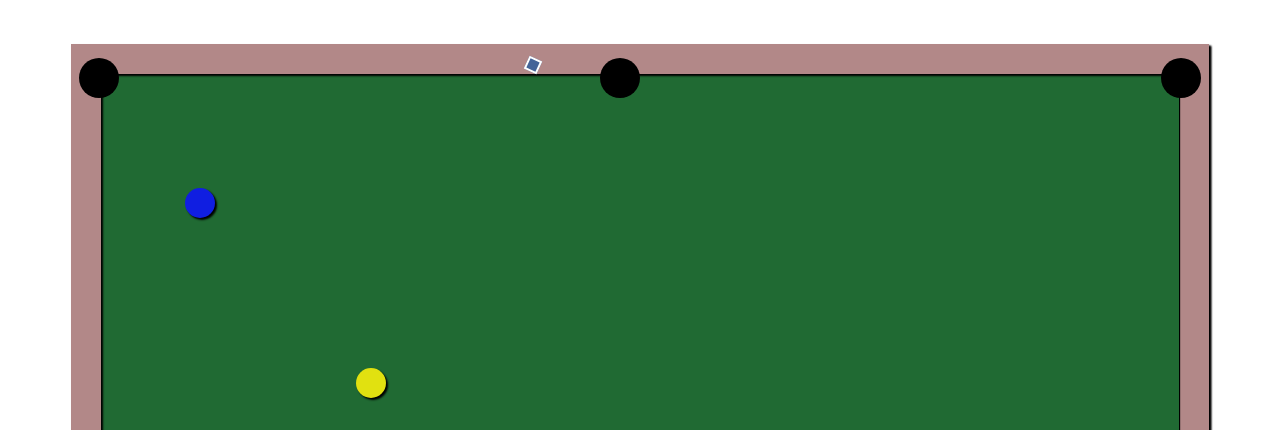
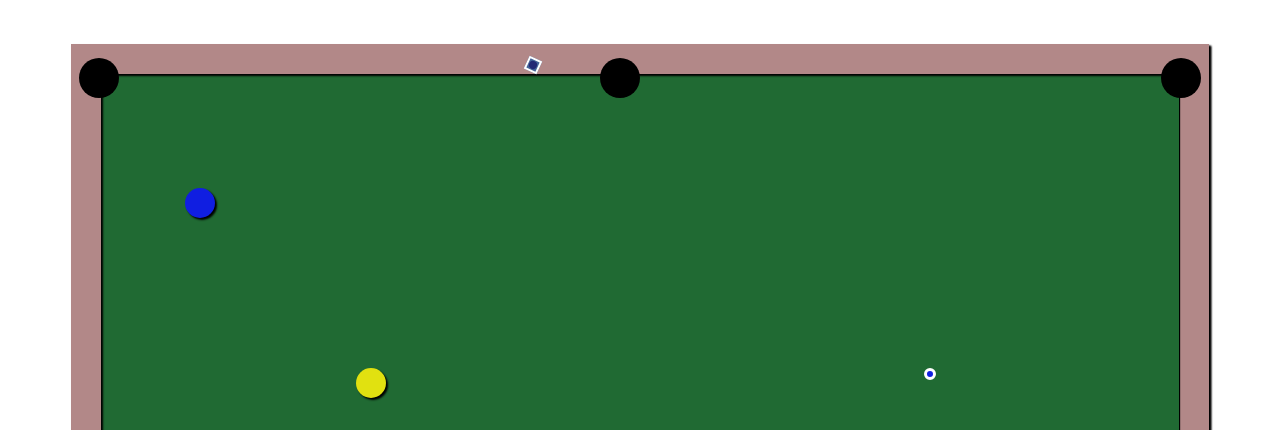
Before and after one commit to BenjiDalton/poolwithbrooksie, an Angular app: page / in a window 1280 px wide. Shown: the top 430 px of the page. Built offline with nearby package versions, Linux system fonts and the light colour scheme.

Commit message:
Changes to be committed: 	modified:   src/app/app.component.html 	modified:   src/app/app.component.scss 	modified:   src/app/app.component.ts

```diff
--- a/src/app/app.component.html
+++ b/src/app/app.component.html
@@ -1,8 +1,10 @@
-
 <div class="container">
 	<div class="table-border">
 		<div class="stick"></div>
-		<div class="chalk"></div>
+		<div class="chalk">
+			<div class="chalk-dent"></div>
+		</div>
+		<div class="cue-ball-start"></div>
 		<div class="pocket pocket-top-left"></div>
 		<div class="pocket pocket-top-middle"></div>
 		<div class="pocket pocket-top-right"></div>
@@ -13,6 +15,5 @@
 		<div class="ball ball1"></div>
 		<div class="ball ball2"></div>
 		<div class="table"></div>
-
 	</div>
 </div>
--- a/src/app/app.component.scss
+++ b/src/app/app.component.scss
@@ -19,6 +19,7 @@
 	justify-content: center;
 	box-shadow:  2px 2px 2px #000000, 2px 2px 2px #0d0d0d;
 }
+
 .table {
 	position: relative;
 	width: 100%;
@@ -46,7 +47,19 @@
 	top: 2%;
 	left: 40%;
 	transform: translate(-50%, -50%);
-	transform: rotate(25deg)
+	transform: rotate(25deg);
+	align-items: center;
+	justify-content: center;
+}
+.chalk-dent {
+	position: relative;
+	left: 10%;
+	top: 10%;
+	width: 8px;
+	height: 8px;
+	border-radius: 50%;
+	background-color: rgb(35, 40, 116);
+	z-index: 999;
 }
 .pocket {
 	position: absolute;
@@ -76,17 +89,15 @@
 	bottom: 2%;
 	right: 50%;
 }
-
 .pocket-bottom-right {
 	bottom: 2%;
 	right: 0.7%;
 }
-
 .ball {
+	position: absolute;
 	width: 30px;
 	height: 30px;
 	border-radius: 50%;
-	position: absolute;
 	box-shadow:  2px 2px 2px #000000;
 	z-index: 999;
 }
@@ -94,6 +105,17 @@
 	background-color: rgb(216, 216, 216);
 	top: 65%;
 	left: 48%;
+}
+.cue-ball-start {
+	position: absolute;
+	width: 6px;
+	height: 6px;
+	border-radius: 50%;
+	top: 45%;
+	left: 75%;
+	background-color: rgb(16, 30, 225);
+	border: 3px solid white;
+	z-index: 999;
 }
 .ball1 {
 	background-color: rgb(225, 225, 16);
--- a/src/app/app.component.ts
+++ b/src/app/app.component.ts
@@ -7,4 +7,8 @@ import { Component } from '@angular/core';
 })
 export class AppComponent {
   title = 'poolwithbrooksie';
+
+  // if (ball.isSleeping) {
+  //   ball.isStatic=true;
+  // }
 }
```
